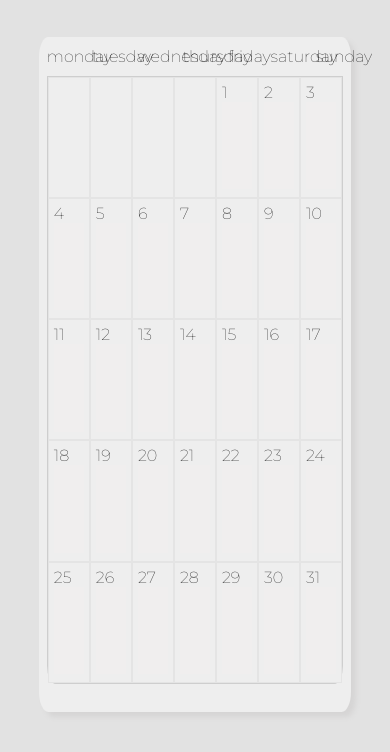
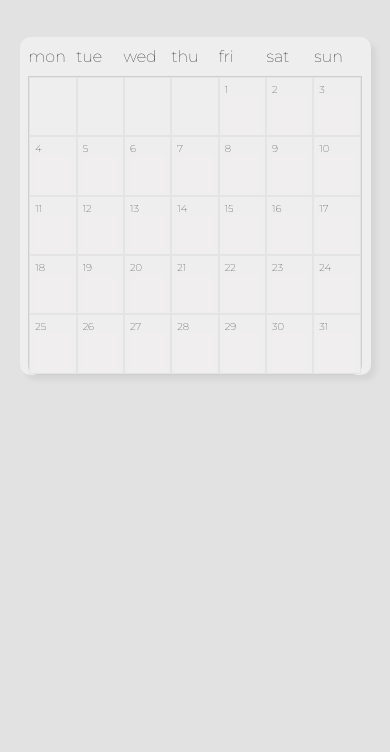
Before and after one commit to aminevln/calendar, a plain HTML site: page index.html in a window 390 px wide. Shown: the part 72-824 px from the top of the page. Drawn offline with nearby package versions, Linux system fonts and the light colour scheme; a web font is replaced by a local one.

Commit message:
Update index.html

```diff
--- a/index.html
+++ b/index.html
@@ -87,8 +87,8 @@
         @media (max-width: 1024px) {
             #container{
                 margin-top: 40px;
-                width: 80%;
-                height: 80vh;
+                width: 90%;
+                height: 40vh;
                 border-radius: 3%;
                 background: #eeeeee;
                 box-shadow: 5px 5px 5px rgb(214, 213, 213);
@@ -96,6 +96,26 @@
                 align-items: center;
                 flex-direction: column;
             }
+            .wow{
+               height: 100%;
+               width:14.2857% ;
+               padding: 5px;
+               border: 1px solid rgb(228, 228, 228);
+               transition: all .3s ease-in-out;
+               background: #eeeeee;
+               font-size: x-small;
+            }
+            .notes{
+            width: 100%;
+            resize: none;
+            height: 80%;
+            background-color: rgb(240, 238, 238);
+            color: black;
+            font-weight: 800;
+            font-size: x-small;
+            overflow: hidden;
+        }
+
         }
     </style>
 </head>
@@ -108,7 +128,7 @@
     <script>
 
         let x = 1
-        let a = ["monday", "tuesday", "wednesday", "thursday", "friday", "saturday", "sunday"]
+        let a = ["mon", "tue", "wed", "thu", "fri", "sat", "sun"]
         let flag = false
         for(let i = 0; i<a.length; i++){
             let b = document.createElement('div')
@@ -116,6 +136,7 @@
             b.textContent = a[i]
             $("#days").append(b)
         }
+
         for(let i=0; i<5; i++){
             let b = document.createElement('div')
             b.classList.add('dow')
```
